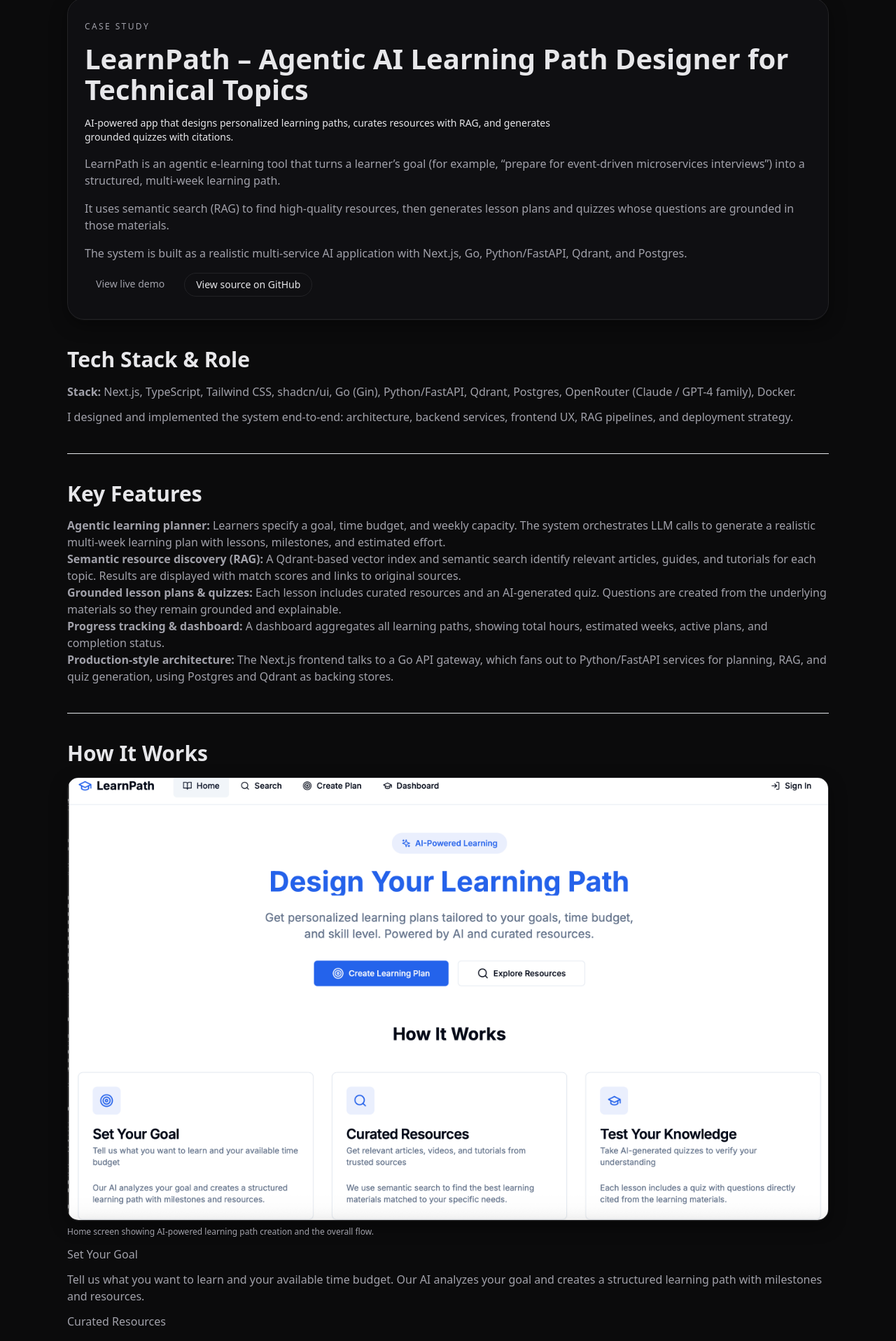
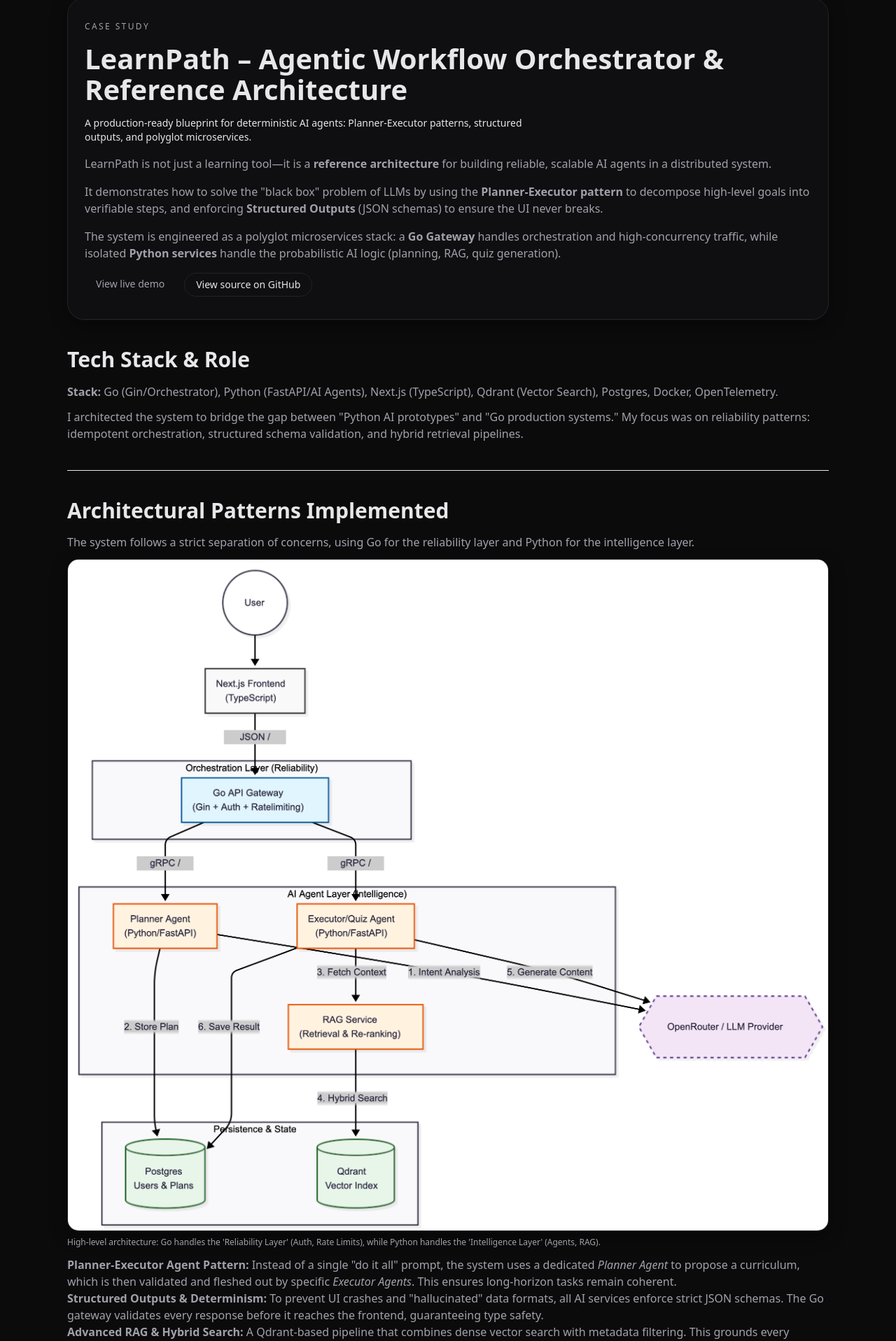
Before and after one commit to amirhf/portfolio, a Next.js app: page /projects/agentic-elearning in a window 1280 px wide. Shown: the part 160-2077 px from the top of the page at 70% size. Built offline with nearby package versions, Linux system fonts and the light colour scheme.

Commit message:
Update LearnPath project to emphasize reference architecture and agent patterns

```diff
--- a/app/page.tsx
+++ b/app/page.tsx
@@ -157,8 +157,8 @@
               </div>
             </Card>
             <Card
-              title="Agentic e-Learning — RAG + task orchestration"
-              subtitle="Ask-me-anything over curated content"
+              title="LearnPath – Agentic Workflow Orchestrator"
+              subtitle="A reference architecture for reliable AI agents implementing Planner-Executor patterns and Structured Outputs."
               actions={
                 <a
                   className="text-sm underline underline-offset-4"
@@ -168,8 +168,7 @@
                 </a>
               }
             >
-              A RAG + agents demo that assembles grounded learning paths and quizzes, showcasing how Next.js, a Go
-              gateway, and Python workers can orchestrate retrieval and tool-use at scale.
+              A reference architecture for reliable AI agents. Implements the <strong>Planner-Executor pattern</strong> to decompose goals into verified steps and uses <strong>Structured Outputs</strong> to prevent hallucinations—bridging the gap between Python prototypes and Go production systems.
               <div className="mt-3 flex flex-wrap gap-2">
                 {['Next.js', 'Go', 'Python', 'Qdrant', 'Postgres', 'Docker'].map((t) => (
                   <Badge key={t}>{t}</Badge>
--- a/app/projects/agentic-elearning/page.mdx
+++ b/app/projects/agentic-elearning/page.mdx
@@ -4,27 +4,29 @@
 import ProjectScreenshot from '@/components/projects/ProjectScreenshot'
 
 export const metadata = {
-  title: 'LearnPath – Agentic AI Learning Path Designer for Technical Topics',
+  title: 'LearnPath – Agentic Workflow Orchestrator & Reference Architecture',
   description:
-    'AI-powered app that designs personalized learning paths, curates resources with RAG, and generates grounded quizzes with citations.',
+    'A production-ready reference architecture for deterministic AI agents, featuring Planner-Executor patterns, structured RAG, and Go+Python microservices.',
 }
 
 <ProjectPage>
   <ProjectHero
-    title="LearnPath – Agentic AI Learning Path Designer for Technical Topics"
-    tagline="AI-powered app that designs personalized learning paths, curates resources with RAG, and generates grounded quizzes with citations."
+    title="LearnPath – Agentic Workflow Orchestrator & Reference Architecture"
+    tagline="A production-ready blueprint for deterministic AI agents: Planner-Executor patterns, structured outputs, and polyglot microservices."
   >
     <p>
-      LearnPath is an agentic e-learning tool that turns a learner’s goal (for example, “prepare for event-driven
-      microservices interviews”) into a structured, multi-week learning path.
+      LearnPath is not just a learning tool—it is a <strong>reference architecture</strong> for building reliable,
+      scalable AI agents in a distributed system.
     </p>
     <p>
-      It uses semantic search (RAG) to find high-quality resources, then generates lesson plans and quizzes whose
-      questions are grounded in those materials.
+      It demonstrates how to solve the "black box" problem of LLMs by using the <strong>Planner-Executor pattern</strong>
+      to decompose high-level goals into verifiable steps, and enforcing <strong>Structured Outputs</strong> (JSON schemas)
+      to ensure the UI never breaks.
     </p>
     <p>
-      The system is built as a realistic multi-service AI application with Next.js, Go, Python/FastAPI, Qdrant, and
-      Postgres.
+      The system is engineered as a polyglot microservices stack: a <strong>Go Gateway</strong> handles orchestration
+      and high-concurrency traffic, while isolated <strong>Python services</strong> handle the probabilistic AI logic
+      (planning, RAG, quiz generation).
     </p>
     <div className="mt-6 flex flex-wrap gap-3 text-sm">
       <a
@@ -48,182 +50,175 @@
 
   <ProjectSection title="Tech Stack & Role">
     <p>
-      <strong>Stack:</strong> Next.js, TypeScript, Tailwind CSS, shadcn/ui, Go (Gin), Python/FastAPI, Qdrant, Postgres,
-      OpenRouter (Claude / GPT-4 family), Docker.
+      <strong>Stack:</strong> Go (Gin/Orchestrator), Python (FastAPI/AI Agents), Next.js (TypeScript), Qdrant (Vector
+      Search), Postgres, Docker, OpenTelemetry.
     </p>
     <p>
-      I designed and implemented the system end-to-end: architecture, backend services, frontend UX, RAG pipelines, and
-      deployment strategy.
+      I architected the system to bridge the gap between "Python AI prototypes" and "Go production systems." My focus was
+      on reliability patterns: idempotent orchestration, structured schema validation, and hybrid retrieval pipelines.
     </p>
   </ProjectSection>
 
   ---
 
-  <ProjectSection title="Key Features">
-    <ul>
+  <ProjectSection title="Architectural Patterns Implemented">
+    <p>
+      The system follows a strict separation of concerns, using Go for the reliability layer and Python for the intelligence layer.
+    </p>
+
+    <ProjectScreenshot
+      src="/images/projects/learnpath/architecture-diagram.png"
+      alt="System Architecture Diagram showing Go Gateway, Python Microservices, Qdrant, and Postgres."
+      caption="High-level architecture: Go handles the 'Reliability Layer' (Auth, Rate Limits), while Python handles the 'Intelligence Layer' (Agents, RAG)."
+    />
+
+    <ul className="mt-8">
       <li>
-        <strong>Agentic learning planner:</strong> Learners specify a goal, time budget, and weekly capacity. The system
-        orchestrates LLM calls to generate a realistic multi-week learning plan with lessons, milestones, and estimated
-        effort.
+        <strong>Planner-Executor Agent Pattern:</strong> Instead of a single "do it all" prompt, the system uses a
+        dedicated <em>Planner Agent</em> to propose a curriculum, which is then validated and fleshed out by specific
+        <em>Executor Agents</em>. This ensures long-horizon tasks remain coherent.
       </li>
       <li>
-        <strong>Semantic resource discovery (RAG):</strong> A Qdrant-based vector index and semantic search identify
-        relevant articles, guides, and tutorials for each topic. Results are displayed with match scores and links to
-        original sources.
+        <strong>Structured Outputs &amp; Determinism:</strong> To prevent UI crashes and "hallucinated" data formats,
+        all AI services enforce strict JSON schemas. The Go gateway validates every response before it reaches the
+        frontend, guaranteeing type safety.
       </li>
       <li>
-        <strong>Grounded lesson plans &amp; quizzes:</strong> Each lesson includes curated resources and an AI-generated
-        quiz. Questions are created from the underlying materials so they remain grounded and explainable.
-      </li>
-      <li>
-        <strong>Progress tracking &amp; dashboard:</strong> A dashboard aggregates all learning paths, showing total
-        hours, estimated weeks, active plans, and completion status.
-      </li>
-      <li>
-        <strong>Production-style architecture:</strong> The Next.js frontend talks to a Go API gateway, which fans out to
-        Python/FastAPI services for planning, RAG, and quiz generation, using Postgres and Qdrant as backing stores.
+        <strong>Advanced RAG &amp; Hybrid Search:</strong> A Qdrant-based pipeline that combines dense vector search
+        with metadata filtering. This grounds every generated lesson in real documentation, providing "citations" for
+        every AI claim.
       </li>
     </ul>
   </ProjectSection>
 
   ---
 
-  <ProjectSection title="How It Works">
+  <ProjectSection title="The User Journey (Agent Workflow)">
     <ProjectScreenshot
       src="/images/projects/learnpath/lp-1-home.png"
-      alt="LearnPath home page with “Design Your Learning Path” hero, call-to-action buttons, and explanation of how the AI learning planner works."
-      caption="Home screen showing AI-powered learning path creation and the overall flow."
+      alt="LearnPath home page showing the entry point for the agentic planner."
+      caption="The entry point where users define high-level goals. The Go orchestrator takes this input to spin up the planning agents."
     />
 
-    <h3>Set Your Goal</h3>
     <p>
-      Tell us what you want to learn and your available time budget. Our AI analyzes your goal and creates a structured
-      learning path with milestones and resources.
+      The following sequence diagram illustrates how the system enforces determinism and grounding throughout the user's request:
     </p>
 
-    <h3>Curated Resources</h3>
+    <ProjectScreenshot
+      src="/images/projects/learnpath/agent-workflow.png"
+      alt="Sequence Diagram showing the Planner-Executor workflow."
+      caption="Agent Workflow: The Planner decomposes the goal, the RAG service retrieves context, and the Executor synthesizes the final JSON plan."
+    />
+
+    <h3>1. Intent Analysis & Planning</h3>
     <p>
-      Get relevant articles, videos, and tutorials from trusted sources. We use semantic search to find the best learning
-      materials matched to your specific needs.
+      The user sets a goal (e.g., "Master Event-Driven Systems"). The <strong>Planner Agent</strong> analyzes the time
+      budget and prerequisites, generating a high-level DAG (Directed Acyclic Graph) of topics to cover.
     </p>
 
-    <h3>Test Your Knowledge</h3>
+    <h3>2. Semantic Retrieval (RAG)</h3>
     <p>
-      Take AI-generated quizzes to verify your understanding. Each lesson includes a quiz with questions directly cited
-      from the learning materials.
+      For each proposed topic, the <strong>Retrieval Agent</strong> queries the Qdrant index. It uses hybrid search to
+      fetch the most relevant technical documentation, filtering out low-quality or irrelevant matches.
+    </p>
+
+    <h3>3. Grounded Content Generation</h3>
+    <p>
+      The <strong>Quiz & Lesson Agents</strong> synthesize the retrieved context into structured lesson plans. Every
+      quiz question is linked to a specific source ID, ensuring the content is explainable and verifiable.
     </p>
   </ProjectSection>
 
   ---
 
-  <ProjectSection title="Discover Resources with Semantic Search">
+  <ProjectSection title="Resource Discovery Engine">
     <ProjectScreenshot
       src="/images/projects/learnpath/lp-2-search.png"
-      alt="Search page showing results for “Microservice architecture” with relevance scores and links to resources discovered by semantic search."
-      caption="Semantic search over a Qdrant vector index powers resource discovery for technical topics."
+      alt="Search page showing results for “Microservice architecture” with relevance scores."
+      caption="The 'Debug View' for the RAG pipeline, exposing the raw relevance scores and vector matches from Qdrant."
     />
     <p>
-      The Search page lets learners explore the resource catalog with semantic search. Instead of simple keyword
-      matching, the system uses vector embeddings in Qdrant to find articles, guides, and tutorials that are
-      conceptually related to the query (for example, “microservice architecture”). Each result shows a match score and a
-      direct link to the resource.
+      This screen exposes the underlying RAG capabilities. It demonstrates how the system retrieves "ground truth" data
+      before feeding it to the LLM. By using Qdrant's vector similarity, we ensure the agent has the right context window
+      to generate accurate plans.
     </p>
   </ProjectSection>
 
   ---
 
-  <ProjectSection title="Turn a Goal into a Structured Learning Plan">
+  <ProjectSection title="Structured Planning Interface">
     <ProjectScreenshot
       src="/images/projects/learnpath/lp-3-plan.png"
-      alt="Form for creating a learning plan with fields for learning goal, time budget, hours per week, prerequisites, and a Generate Learning Plan button."
-      caption="Create-plan form that feeds the planner service to generate a multi-week learning schedule."
+      alt="Form for creating a learning plan."
+      caption="Input for the Planner Agent. Constraints like 'Hours per Week' act as system prompts to bound the agent's output."
     />
     <p>
-      To create a plan, the learner specifies their goal, total time budget, hours per week, and any prerequisites they
-      already have. The planner service then calls an LLM to design a realistic schedule, breaking the goal into lessons
-      and weeks while keeping within the time constraints.
+      This form submits the "System Constraints" to the Planner. Unlike a chat bot, this follows a deterministic
+      input-output contract, ensuring the generated schedule fits the user's exact mathematical constraints (e.g., 4
+      weeks @ 5 hours/week).
     </p>
   </ProjectSection>
 
   ---
 
-  <ProjectSection title="Track Progress Across All Your Learning Paths">
+  <ProjectSection title="Observability & Progress">
     <ProjectScreenshot
       src="/images/projects/learnpath/lp-4-dashboard.png"
-      alt="Dashboard showing metrics like active plans, total hours, estimated weeks, and a list of learning plans such as “Event-Driven Architecture” and “FastAPI fundamentals”."
-      caption="Dashboard summarizing a learner’s overall activity and giving quick access to each path."
+      alt="Dashboard summarizing learning paths."
+      caption="The user's view of the state machine. Behind the scenes, Postgres tracks the completion state of every agent-generated node."
     />
     <p>
-      The dashboard summarizes a learner’s overall progress across multiple plans. It shows the number of active plans,
-      total hours invested, estimated weeks of study, and completion statistics. Each learning path card highlights key
-      details such as topic, estimated duration, and quick access to the plan.
+      The dashboard reflects the persistence layer. Because the "Plan" is stored as a structured relational object in
+      Postgres (not just a chat log), users can track granular progress, pause, and resume their learning paths indefinitely.
     </p>
   </ProjectSection>
 
   ---
 
-  <ProjectSection title="Follow a Lesson-Level Learning Path">
+  <ProjectSection title="Grounded Lessons & Citations">
     <ProjectScreenshot
       src="/images/projects/learnpath/lp-5-plan-details.png"
-      alt="Plan details page for an “Event-Driven Architecture” path showing a progress bar, lessons, and curated resources with a Take Quiz button."
-      caption="Lesson-level view of an Event-Driven Architecture path, including curated resources and a quiz entry point."
+      alt="Plan details page showing curated resources."
+      caption="The final output of the Executor Agent. Note how every lesson is tied to specific, clickable references."
     />
     <p>
-      Each learning path drills down into lessons and resources. For example, an “Event-Driven Architecture” path
-      includes lessons like “EDA Fundamentals,” with multiple curated resources per lesson. A progress bar at the top
-      tracks completion so learners can see how far they’ve gone.
-    </p>
-    <p>Each lesson section surfaces:</p>
-    <ul>
-      <li>
-        Topic title, such as <code>EDA Fundamentals</code>
-      </li>
-      <li>
-        A list of curated resources under <code>Resources:</code>
-      </li>
-      <li>
-        A <code>Take Quiz</code> button leading to the grounded quiz for that lesson
-      </li>
-    </ul>
-  </ProjectSection>
-
-  ---
-
-  <ProjectSection title="Test Understanding with AI-Generated, Grounded Quizzes">
-    <ProjectScreenshot
-      src="/images/projects/learnpath/lp-6-quiz.png"
-      alt="Quiz page showing multiple-choice questions about event-driven systems with radio-button answers."
-      caption="Quiz page with multiple-choice questions generated directly from the underlying learning resources."
-    />
-    <p>
-      For each lesson, LearnPath generates multiple-choice quizzes directly from the underlying learning materials. The
-      questions are grounded in the source content, which makes the quiz explainable and helps prevent hallucinations.
-      This supports spaced repetition and gives learners immediate feedback on what they have actually retained.
+      This view validates the "Reference Architecture" claim: the AI doesn't just talk; it cites. Every resource listed
+      here was retrieved via the RAG pipeline and verified by the LLM as relevant to the specific lesson topic.
     </p>
   </ProjectSection>
 
   ---
 
-  <ProjectSection title="What I Focused On (Engineering Notes)">
+  <ProjectSection title="Verified Assessment Logic">
+    <ProjectScreenshot
+      src="/images/projects/learnpath/lp-6-quiz.png"
+      alt="Quiz page with multiple-choice questions."
+      caption="A demonstration of 'Grounded Generation.' These questions are generated strictly from the text of the retrieved articles."
+    />
+    <p>
+      To solve the hallucination problem, the Quiz Agent is instructed to generate questions <em>only</em> based on the
+      provided context chunks. If the RAG retrieval finds no data, the agent refuses to generate a question rather than
+      inventing facts.
+    </p>
+  </ProjectSection>
+
+  ---
+
+  <ProjectSection title="Engineering Decisions (Why this Stack?)">
     <ul>
       <li>
-        <strong>Agentic orchestration:</strong> The system is structured so that different services handle goal analysis,
-        planning, resource retrieval, and quiz generation. The frontend interacts with a Go gateway that orchestrates
-        calls to Python/FastAPI services and external LLMs.
+        <strong>Go for Orchestration:</strong> I chose Go for the API Gateway to handle concurrent requests and define
+        strict service contracts. It acts as the "adult in the room," ensuring that if Python services hang or fail, the
+        system recovers gracefully.
       </li>
       <li>
-        <strong>RAG pipeline:</strong> Resource metadata and text are embedded and stored in Qdrant. Semantic queries are
-        combined with filters, and match scores are exposed in the UI so users can see how relevant each resource is.
+        <strong>Python for AI Logic:</strong> Python remains the king of ML libraries. By isolating it in microservices,
+        we get the best of both worlds: the vast ecosystem of LangChain/LlamaIndex and the operational stability of Go.
       </li>
       <li>
-        <strong>Grounding &amp; safety:</strong> Quiz questions are generated only from known resources, so answers can
-        always be traced back to a source. This mirrors retrieval-augmented generation patterns used in production
-        systems.
-      </li>
-      <li>
-        <strong>Scalable architecture:</strong> The application is designed as a set of independently deployable services
-        (Next.js frontend, Go gateway, Python microservices, Qdrant, Postgres), suitable for containerized deployment on
-        platforms like Railway and Vercel.
+        <strong>Qdrant for Production RAG:</strong> Chosen over simple pgvector for its native support for payload
+        filtering and high-performance Rust core, essential for filtering resources by "skill level" or "content type"
+        in real-time.
       </li>
     </ul>
   </ProjectSection>
--- a/app/projects/page.tsx
+++ b/app/projects/page.tsx
@@ -7,8 +7,8 @@
   const items = [
     {
       href: '/projects/agentic-elearning',
-      title: 'LearnPath – Agentic AI Learning Path Designer',
-      summary: 'AI-powered app that designs personalized learning paths, curates resources with RAG, and generates grounded quizzes with citations.',
+      title: 'LearnPath – Agentic Workflow Orchestrator & Reference Architecture',
+      summary: 'A production-ready blueprint for deterministic AI agents: Planner-Executor patterns, structured outputs, and polyglot microservices.',
       image: '/images/projects/learning-path.png',
     },
     {
```
Also changed, not shown: public/images/projects/learnpath/agent-workflow.png (added), public/images/projects/learnpath/architecture-diagram.png (added).
